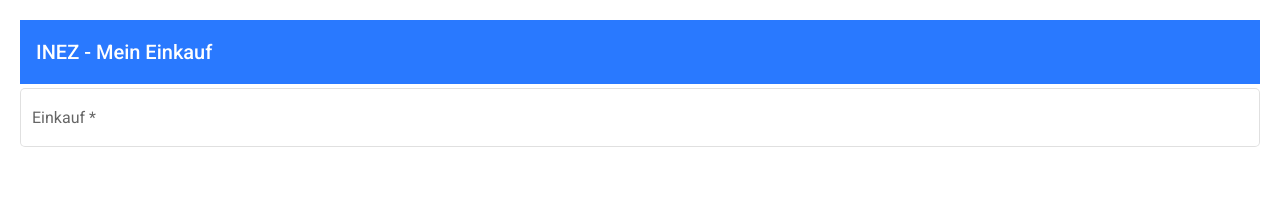
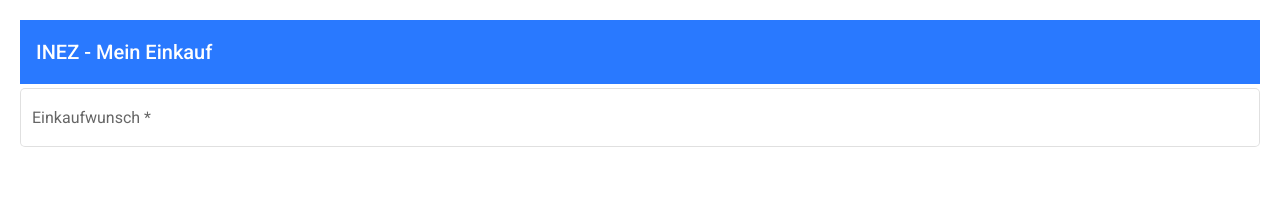
Before and after one commit to deniciocode/INEZ, an Angular app: page / in a window 1280 px wide. Shown: the top 198 px of the page. Built offline with nearby package versions, Linux system fonts and the light colour scheme; what string-similarity-js would draw is missing.

Commit message:
Hide action buttons if item is checked

```diff
--- a/src/app/app.component.html
+++ b/src/app/app.component.html
@@ -6,7 +6,7 @@
 
 <form [formGroup]='shoppingForm' (ngSubmit)='addToCard()' >
   <mat-form-field class='form-field' appearance="outline">
-    <mat-label>Einkauf</mat-label>
+    <mat-label>Einkaufwunsch</mat-label>
   <input id='user-input' matInput
          type=text
          placeholder="+ Add to list"
@@ -25,7 +25,7 @@
       </mat-checkbox>
     </span>
 
-    <span class='item-actions'>
+    <span class='item-actions' *ngIf='!item.getChecked()'>
       <button mat-icon-button color='secondary'
               *ngIf='item.getAmount() > 1; else deleteButton'
               (click)='decreaseAmount(item)'>
```
